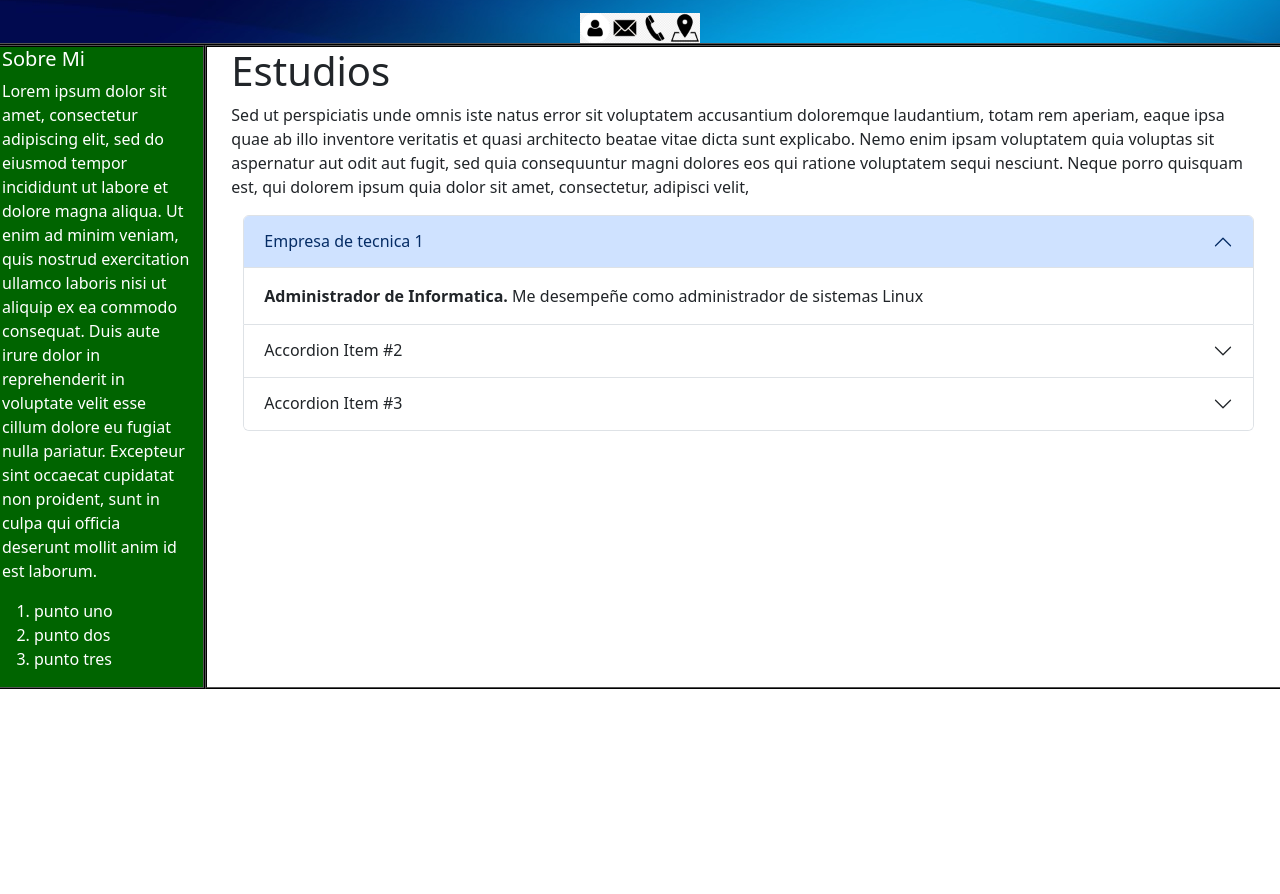
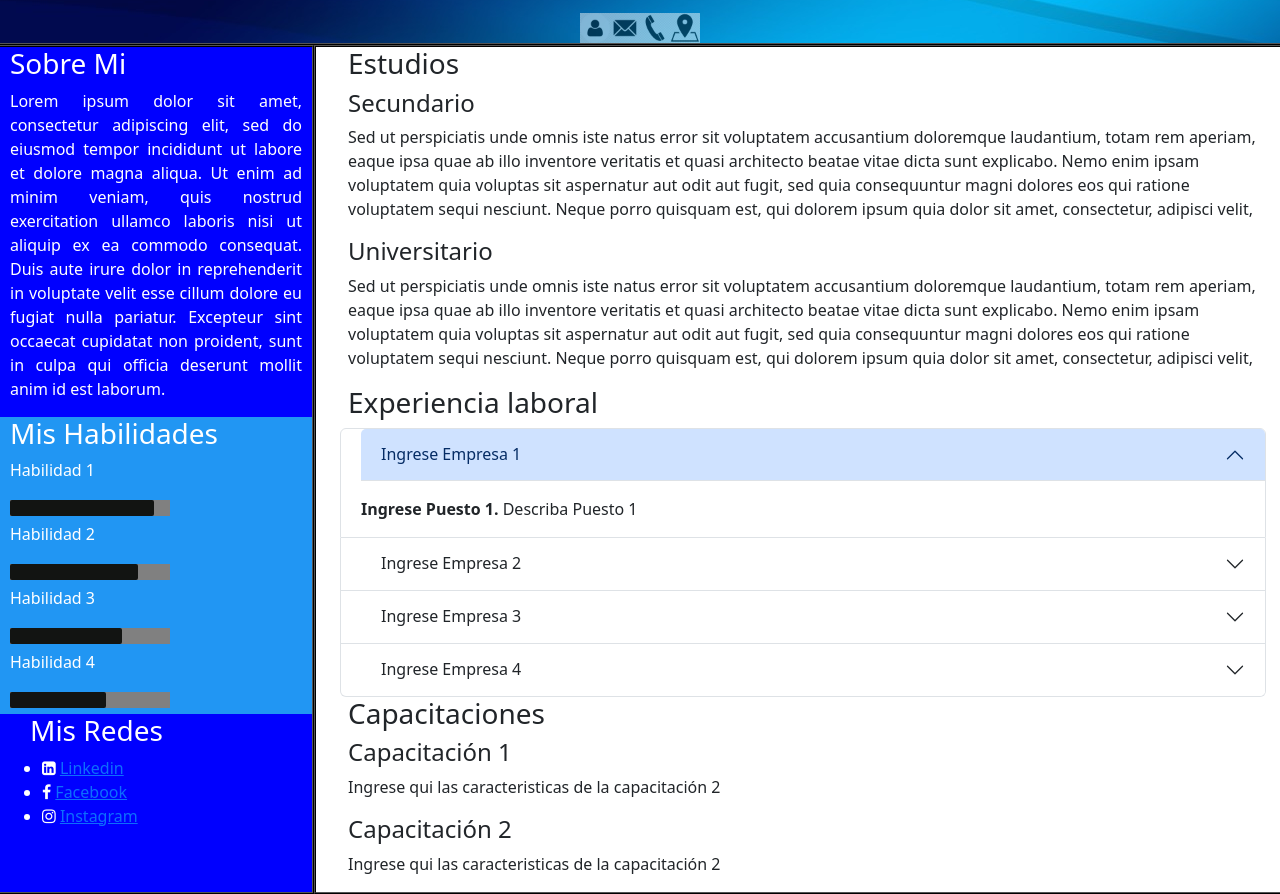
Before and after one commit to jsgonfra/ProyectoCV, a plain HTML site: page index.html in a window 1280 px wide. Shown: the part 303-1197 px from the top of the page. Before the commit the page ends 992 px from the top, so only its background shows below. Drawn offline with nearby package versions, Linux system fonts and the light colour scheme.

Commit message:
ultima subida

```diff
--- a/CCS/estilos.css
+++ b/CCS/estilos.css
@@ -1,34 +1,94 @@
-#resumen {
-    background-color: darkgreen;
-    color: white;
+
+/*Estilos Generales*/
+p {
+    margin-left: 20px;
+    margin-right: 10px;
 }
-/*
-#foto {
-  background: orange;
-  margin: auto
-  }
-  */
+
+h3 {
+    margin-left: 20px;
+}
+
+h4 {
+    margin-left: 20px;
+}
 
 p.fondooscuro {
     color: white;
 }
-  img.roundedfoto {
-    border-radius: 50%;
-  }
 
-  header {
+/*Estilos header y elementos internos*/
+header {
     border-bottom: 2px;
     border-bottom-color: black;
     border-bottom-style: ridge;
     background-image: url(/Imagenes/banner.jpg);
   }
-  main {
+
+img.roundedfoto {
+    border-radius: 50%;
+}
+
+  img.datos {
+    width: 30px;
+    height: 30px;
+    opacity: 0.5;
+    cursor: pointer;
+  }
+
+/*Estilos aside y elementos internos*/
+
+aside {
+    border: 2px;
+    border-color: black;
+    border-style: ridge;
+}
+
+#resumen {
+    background-color: blue;
+    color: white;
+    text-align: justify;
+}
+
+#sobremi {
+    background-color: blue;
+}
+
+#habilidades {
+    background-color: #2196F3;
+}
+
+progress {
+    margin-left: 20px;
+    border-radius: 25px;
+}
+
+        /* For Firefox */
+        progress::-moz-progress-bar {
+            background: rgb(18, 20, 18);
+            border-radius: 25px;
+        }
+
+        /* For Chrome or Safari */
+        progress::-webkit-progress-value {
+            background: rgb(18, 20, 18);
+            border-radius: 2px;
+            ;
+        }
+
+        /* For IE10 */
+        progress {
+            background: rgb(18, 20, 18);
+        }
+
+#redes {
+    margin-left: 20px;
+}
+
+/*Estilos main y elementos internos*/
+
+main {
     border: 2px;
     border-color: black;
     border-style: ridge;
   }
-  aside {
-    border: 2px;
-    border-color: black;
-    border-style: ridge;
-  }
--- a/index.html
+++ b/index.html
@@ -1,10 +1,11 @@
 <!DOCTYPE html>
-<html lang="en">
+<html lang="es">
 <head>
     <meta charset="UTF-8">
     <meta http-equiv="X-UA-Compatible" content="IE=edge">
     <meta name="viewport" content="width=device-width, initial-scale=1.0">
     <link href="https://cdn.jsdelivr.net/npm/bootstrap@5.3.0-alpha1/dist/css/bootstrap.min.css" rel="stylesheet" integrity="sha384-GLhlTQ8iRABdZLl6O3oVMWSktQOp6b7In1Zl3/Jr59b6EGGoI1aFkw7cmDA6j6gD" crossorigin="anonymous">
+    <link rel="stylesheet" href="https://cdnjs.cloudflare.com/ajax/libs/font-awesome/4.7.0/css/font-awesome.css" integrity="sha512-5A8nwdMOWrSz20fDsjczgUidUBR8liPYU+WymTZP1lmY9G6Oc7HlZv156XqnsgNUzTyMefFTcsFH/tnJE/+xBg==" crossorigin="anonymous" referrerpolicy="no-referrer" />
     <link rel="stylesheet" href="CCS/estilos.css">
     <title>Document</title>
 </head>
@@ -17,66 +18,106 @@
             </div>
             <p id="dato" class="text-center fondooscuro"></p>
             <div id="datos" class="d-flex justify-content-center">
-                <img id="person_img" src="/Imagenes/personicon.png" alt="No es posible cargar imagen" width="30" height="30">
-                <img id="mail_img" src="/Imagenes/mailicon.png" alt="No es posible cargar imagen" width="30" height="30">
-                <img id="phone_img" src="/Imagenes/phoneicon.png" alt="No es posible cargar imagen" width="30" height="30">
-                <img id="address_img" src="/Imagenes/addresicon.png" alt="No es posible cargar imagen" width="30" height="30">
-                <script src="JavaScript/Scripts.js"></script>
+                <img id="person_img" src="/Imagenes/personicon.png" alt="No es posible cargar imagen" class="datos">
+                <img id="mail_img" src="/Imagenes/mailicon.png" alt="No es posible cargar imagen" class="datos">
+                <img id="phone_img" src="/Imagenes/phoneicon.png" alt="No es posible cargar imagen" class="datos">
+                <img id="address_img" src="/Imagenes/addresicon.png" alt="No es posible cargar imagen" class="datos">
+
             </div>
         </div>
     </header>
 
     <div class="row">
         <!-- Apartado lateral izquierdo, contiene una brebe descripción y las habilidades -->
-        <aside id="resumen" class="col-sm-2 container-fluid">
-            <div id="sobremi">
-                <h5>Sobre Mi</h5>
+        <aside id="resumen" class="col-sm-3 container-fluid g-0 overflow-hidden">
+           <!-- Descripción sobre mi -->
+            <div id="sobremi" class="conteiner-fluid">
+                <h3>Sobre Mi</h3>
+                <p>Lorem ipsum dolor sit amet, consectetur adipiscing elit, sed do eiusmod tempor
+                incididunt ut labore et dolore magna aliqua. Ut enim ad minim veniam, quis nostrud
+                exercitation ullamco laboris nisi ut aliquip ex ea commodo consequat. Duis aute irure
+                dolor in reprehenderit in voluptate velit esse cillum dolore eu fugiat nulla pariatur.
+                Excepteur sint occaecat cupidatat non proident, sunt in culpa qui officia deserunt
+                mollit anim id est laborum.</p>
             </div>
-            <div>
-                Lorem ipsum dolor sit amet, consectetur adipiscing elit, sed do eiusmod tempor incididunt ut labore et dolore magna aliqua. Ut enim ad minim veniam, quis nostrud exercitation ullamco laboris nisi ut aliquip ex ea commodo consequat. Duis aute irure dolor in reprehenderit in voluptate velit esse cillum dolore eu fugiat nulla pariatur. Excepteur sint occaecat cupidatat non proident, sunt in culpa qui officia deserunt mollit anim id est laborum.</p>
+                <!-- Habilidades: Si se requiere agregar habilidades se puede agregando nuevos bloques.
+                Ver las clases definidas en estilos.ccs -->
+            <div id="habilidades" class="conteiner-fluid">
+                <h3>Mis Habilidades</h3>
+                <p>Habilidad 1</p>
+                <progress value="90" max="100"></progress>
+                <p>Habilidad 2</p>
+                <progress value="80" max="100"></progress>
+                <p>Habilidad 3</p>
+                <progress value="70" max="100"></progress>
+                <p>Habilidad 4</p>
+                <progress value="60" max="100"></progress>
             </div>
-            <div id="habilidades">
-                <ol>
-                    <li>punto uno</li>
-                    <li>punto dos</li>
-                    <li>punto tres</li>
-                </ol>
+            <div id="redes" class="conteiner-fluid h-100">
+                <h3>Mis Redes</h3>
+                <ul>
+                    <li><span><i class="fa fa-linkedin-square" aria-hidden="true"></i></span>
+                        <span><a href="https://ar.linkedin.com/in/lionel-messi-8300b313a" target="_blank" rel="noopener noreferrer">Linkedin</a></span>
+                    </li>
+                    <li><span><i class="fa fa-facebook" aria-hidden="true"></i></span>
+                        <span><a href="https://es-la.facebook.com/leomessi/" target="_blank" rel="noopener noreferrer">Facebook</a></span>
+                    </li>
+                    <li><span><i class="fa fa-instagram" aria-hidden="true"></i></span>
+                        <span><a href="https://www.instagram.com/leomessi/?hl=es" target="_blank" rel="noopener noreferrer">Instagram</a></span></span>
+                    </li>
+                </ul>
             </div>
         </aside>
         <!-- Area principal con las secciones de estudios y experiencia laboral. -->
-        <main class="col-sm-10 container-fluid">
+        <main class="col-sm-9 container-fluid g-0">
+            <!-- Sección de Estudios. -->
             <section class="container-fluid">
-                <h1>Estudios</h1>
+                <h3>Estudios</h3>
+
+                <h4>Secundario</h4>
                 <p>Sed ut perspiciatis unde omnis iste natus error sit voluptatem accusantium doloremque laudantium, totam rem
                     aperiam, eaque ipsa quae ab illo inventore veritatis et quasi architecto beatae vitae dicta sunt explicabo.
                     Nemo enim ipsam voluptatem quia voluptas sit aspernatur aut odit aut fugit, sed quia consequuntur magni
                     dolores eos qui ratione voluptatem sequi nesciunt. Neque porro quisquam est, qui dolorem ipsum quia dolor
-                    sit amet, consectetur, adipisci velit,</p>
+                    sit amet, consectetur, adipisci velit,
+                </p>
+
+                <h4>Universitario</h4>
+                <p>Sed ut perspiciatis unde omnis iste natus error sit voluptatem accusantium doloremque laudantium, totam rem
+                    aperiam, eaque ipsa quae ab illo inventore veritatis et quasi architecto beatae vitae dicta sunt explicabo.
+                    Nemo enim ipsam voluptatem quia voluptas sit aspernatur aut odit aut fugit, sed quia consequuntur magni
+                    dolores eos qui ratione voluptatem sequi nesciunt. Neque porro quisquam est, qui dolorem ipsum quia dolor
+                    sit amet, consectetur, adipisci velit,
+                </p>
+
 
             </section>
+            <!-- Sección de Experiencia Laboral. -->
             <section class="container-fluid">
+                <h3>Experiencia laboral</h3>
                 <div class="accordion container-fluid" id="accordionExample">
+                   <!--Copiar div con clase "accordion-item en caso de necesitar agregar empresas"-->
                     <div class="accordion-item">
-                        <h2 class="accordion-header" id="headingOne">
+                        <h4 class="accordion-header" id="headingOne">
                             <button class="accordion-button" type="button" data-bs-toggle="collapse"
                                 data-bs-target="#collapseOne" aria-expanded="true" aria-controls="collapseOne">
-                                Empresa de tecnica 1
+                                Ingrese Empresa 1
                             </button>
-                        </h2>
+                        </h4>
                         <div id="collapseOne" class="accordion-collapse collapse show" aria-labelledby="headingOne"
                             data-bs-parent="#accordionExample">
                             <div class="accordion-body">
-                                <strong>Administrador de Informatica.</strong> Me desempeñe como administrador de sistemas Linux
+                                <strong>Ingrese Puesto 1.</strong> Describa Puesto 1
                             </div>
                         </div>
                     </div>
                     <div class="accordion-item">
-                        <h2 class="accordion-header" id="headingTwo">
+                        <h4 class="accordion-header" id="headingTwo">
                             <button class="accordion-button collapsed" type="button" data-bs-toggle="collapse"
                                 data-bs-target="#collapseTwo" aria-expanded="false" aria-controls="collapseTwo">
-                                Accordion Item #2
+                                Ingrese Empresa 2
                             </button>
-                        </h2>
+                        </h4>
                         <div id="collapseTwo" class="accordion-collapse collapse" aria-labelledby="headingTwo"
                             data-bs-parent="#accordionExample">
                             <div class="accordion-body">
@@ -90,13 +131,32 @@
                         </div>
                     </div>
                     <div class="accordion-item">
-                        <h2 class="accordion-header" id="headingThree">
+                        <h4 class="accordion-header" id="headingThree">
                             <button class="accordion-button collapsed" type="button" data-bs-toggle="collapse"
                                 data-bs-target="#collapseThree" aria-expanded="false" aria-controls="collapseThree">
-                                Accordion Item #3
+                                Ingrese Empresa 3
                             </button>
-                        </h2>
+                        </h4>
                         <div id="collapseThree" class="accordion-collapse collapse" aria-labelledby="headingThree"
+                            data-bs-parent="#accordionExample">
+                            <div class="accordion-body">
+                                <strong>This is the third item's accordion body.</strong> It is hidden by default, until the
+                                collapse plugin adds the appropriate classes that we use to style each element. These classes
+                                control the overall appearance, as well as the showing and hiding via CSS transitions. You can
+                                modify any of this with custom CSS or overriding our default variables. It's also worth noting
+                                that just about any HTML can go within the <code>.accordion-body</code>, though the transition
+                                does limit overflow.
+                            </div>
+                        </div>
+                    </div>
+                    <div class="accordion-item">
+                        <h4 class="accordion-header" id="headingFour">
+                            <button class="accordion-button collapsed" type="button" data-bs-toggle="collapse"
+                                data-bs-target="#collapseFour" aria-expanded="false" aria-controls="collapseFour">
+                                Ingrese Empresa 4
+                            </button>
+                        </h4>
+                        <div id="collapseFour" class="accordion-collapse collapse" aria-labelledby="headingfour"
                             data-bs-parent="#accordionExample">
                             <div class="accordion-body">
                                 <strong>This is the third item's accordion body.</strong> It is hidden by default, until the
@@ -113,9 +173,19 @@
                     integrity="sha384-w76AqPfDkMBDXo30jS1Sgez6pr3x5MlQ1ZAGC+nuZB+EYdgRZgiwxhTBTkF7CXvN"
                     crossorigin="anonymous"></script>
             </section>
+            <!-- Sección de Capacitaciones. -->
+            <section class="container-fluid">
+                <h3>Capacitaciones</h3>
+
+                <h4>Capacitación 1</h4>
+                <p>Ingrese qui las caracteristicas de la capacitación 2</p>
+
+                <h4>Capacitación 2</h4>
+                <p>Ingrese qui las caracteristicas de la capacitación 2</p>
+            </section>
         </main>
 
-
     </div>
+    <script src="JavaScript/Scripts.js"></script>
 </body>
 </html>
```
Also changed, not shown: JavaScript/Scripts.js (+27 -20 lines).
